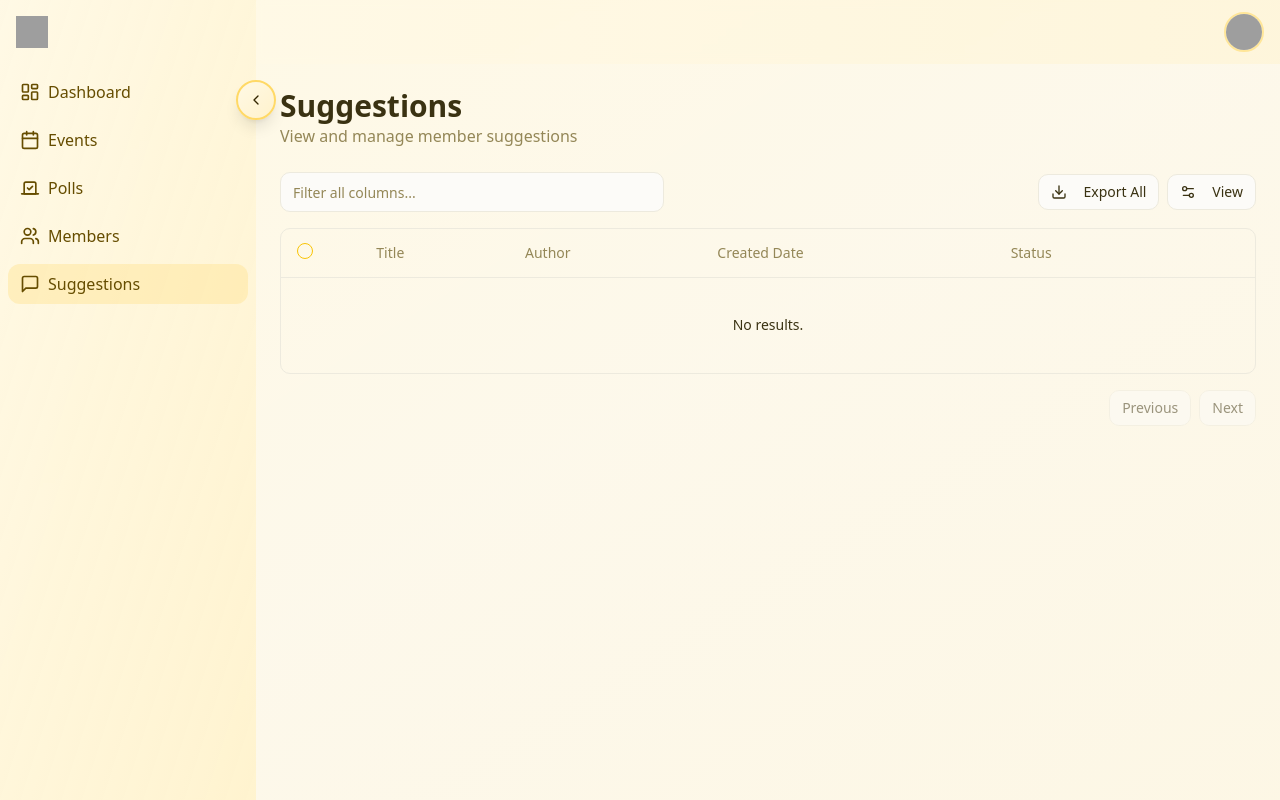
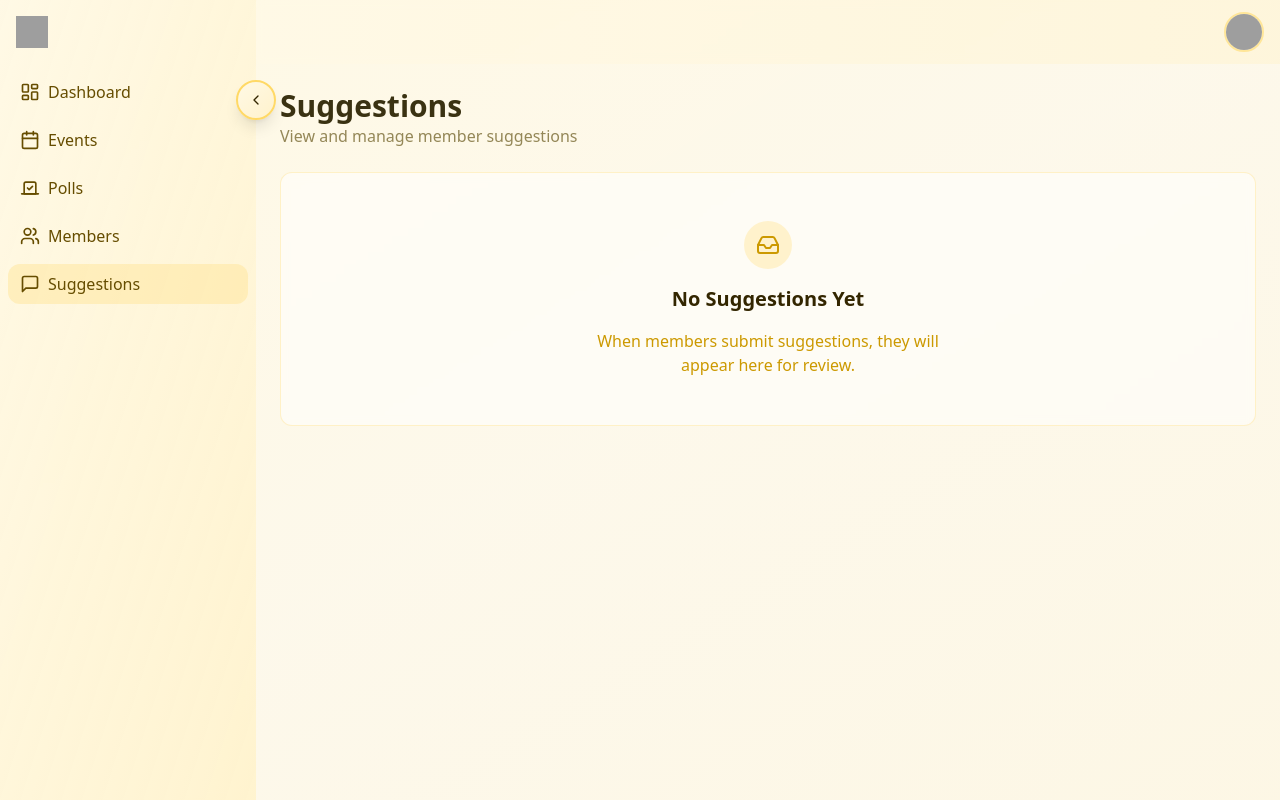
Before and after one commit to billionairedev24/youth-portal-harmony, a React (Vite) app: page /admin/suggestions in a window 1280 px wide. Built offline with nearby package versions, Linux system fonts and the light colour scheme; grey boxes are pictures that could not be loaded.

Commit message:
Hide table when no suggestions exist
Display a message to inform the admin when there are no suggestions available, instead of showing an empty table.
[skip gpt_engineer]

```diff
--- a/src/pages/admin/suggestions.tsx
+++ b/src/pages/admin/suggestions.tsx
@@ -8,7 +8,7 @@ import {
   DropdownMenuTrigger,
 } from "@/components/ui/dropdown-menu";
 import { Badge } from "@/components/ui/badge";
-import { Eye, MoreHorizontal } from "lucide-react";
+import { Eye, MoreHorizontal, Inbox } from "lucide-react";
 import { useState } from "react";
 import { useSuggestionsStore } from "@/stores/suggestions-store";
 import { type ColumnDef } from "@tanstack/react-table";
@@ -93,7 +93,19 @@ const SuggestionsPage = () => {
           </p>
         </div>
 
-        <DataTable columns={columns} data={suggestions} />
+        {suggestions.length === 0 ? (
+          <div className="flex flex-col items-center justify-center space-y-4 bg-white/50 backdrop-blur-sm rounded-lg p-12 border border-gold-200/50">
+            <div className="h-12 w-12 rounded-full bg-gold-100 flex items-center justify-center">
+              <Inbox className="h-6 w-6 text-gold-600" />
+            </div>
+            <h3 className="text-xl font-semibold text-gold-900">No Suggestions Yet</h3>
+            <p className="text-gold-600 text-center max-w-sm">
+              When members submit suggestions, they will appear here for review.
+            </p>
+          </div>
+        ) : (
+          <DataTable columns={columns} data={suggestions} />
+        )}
 
         <SuggestionDialog
           suggestion={selectedSuggestion}
```
